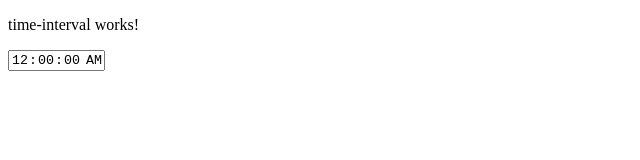
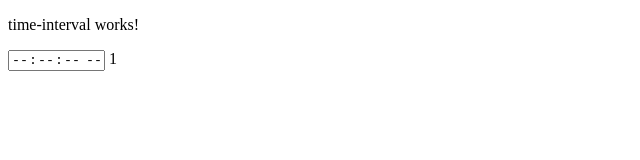
Before and after one commit to domino3d/angular-todo, an Angular app: page / in a window 1280 px wide. Shown: the top 160 px of the page, without its empty margins (0-640 px from the left). Built offline with nearby package versions, Linux system fonts and the light colour scheme.

Commit message:
it works

```diff
--- a/src/app/app.component.html
+++ b/src/app/app.component.html
@@ -1 +1,2 @@
-<time-interval></time-interval>
+<time-interval [setTime]="000001" ></time-interval>
+<!-- <time-interval [setTime]="000001" [(updateTime)]="updateTime"></time-interval> -->
--- a/src/app/components/time-interval/time-interval.component.html
+++ b/src/app/components/time-interval/time-interval.component.html
@@ -1,8 +1,16 @@
 <p>time-interval works!</p>
 <input
+    [(ngModel)]="time"
     type="time"
     id="timeInterval"
     name="timeInterval"
     placeholder="Enter time"
-    value="00:00:00"
-    step="1">
+    step="1"
+    (ngModelChange)="timeChanged($event)"
+    >
+
+    <!-- [(ngModel)]="time" -->
+    <!-- [ngModel]="time" -->
+    <!-- value="00:00:00"  -->
+
+    {{time}}
--- a/src/app/components/time-interval/time-interval.component.ts
+++ b/src/app/components/time-interval/time-interval.component.ts
@@ -1,13 +1,34 @@
 import { CommonModule } from '@angular/common';
-import { Component } from '@angular/core';
+import { Component, EventEmitter, Inject, Input, Output, SimpleChanges, WritableSignal, forwardRef, signal } from '@angular/core';
+import { FormsModule } from '@angular/forms';
+import { AppComponent } from 'src/app/app.component';
 
 @Component({
   standalone: true,
-  imports: [CommonModule],
+  imports: [CommonModule, FormsModule, forwardRef(() => AppComponent)],
   selector: 'time-interval',
   templateUrl: './time-interval.component.html',
   styleUrls: ['./time-interval.component.scss']
 })
 export class TimeIntervalComponent {
+  @Input('setTime') time: number = 3;
+  @Output() updateTime = new EventEmitter<number>();
+
+  ngOnChanges(changes: SimpleChanges) {
+    // this.timeSignal.set(this.time);
+    console.log("2 this.time: ", this.time);
+  }
+
+  // timeSignal = signal(2);
+
+  constructor() {
+    console.log("1 this.time: ", this.time);
+    // signal(this.time);
+  }
+
+  timeChanged(time: any) {
+    console.log("3 change: ", time);
+    this.updateTime.emit(this.time);
+  }
 
 }
```
